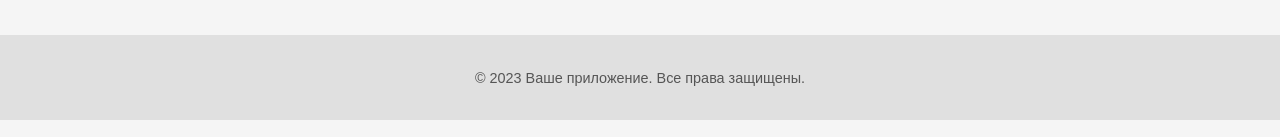
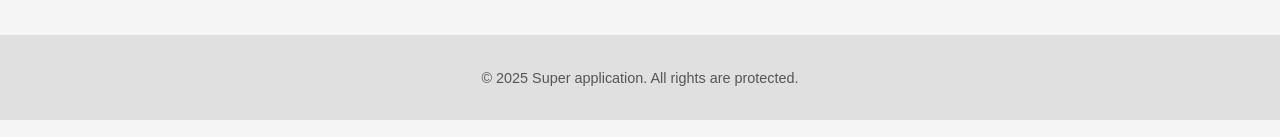
Before and after one commit to yvv4git/userinfo, a Vue app in the folder frontend/: page / in a window 1280 px wide. Shown: the part 700-837 px from the top of the page. Built offline with nearby package versions, Linux system fonts and the light colour scheme.

Commit message:
Refactoring main page

```diff
--- a/frontend/src/components/PageMain.vue
+++ b/frontend/src/components/PageMain.vue
@@ -25,7 +25,7 @@
 
         <!-- Футер -->
         <footer class="footer">
-            <p class="footer-text">&copy; 2023 Ваше приложение. Все права защищены.</p>
+            <p class="footer-text">&copy; {{ $t('footerAbout') }}</p>
         </footer>
     </div>
 </template>
```
